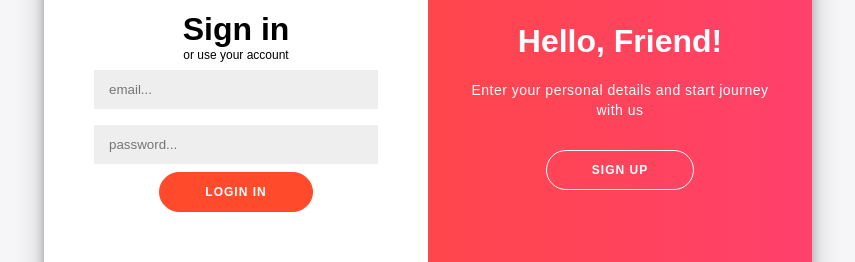
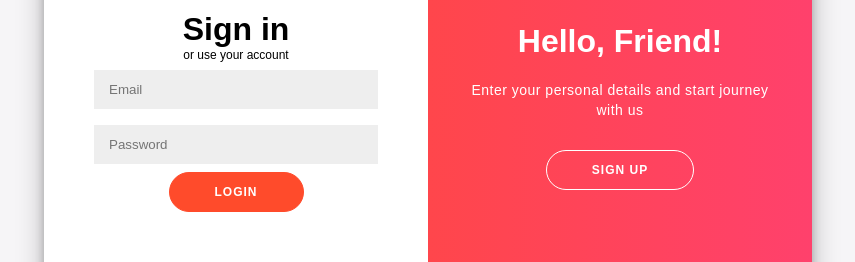
Before and after one commit to taylorplusdavis/csc4402ecommerce, a React (Create React App) app: page / in a window 1280 px wide. Shown: the part 274-536 px from the top of the page, without its empty margins (212-1067 px from the left). Built offline with nearby package versions, Linux system fonts and the light colour scheme.

Commit message:
small changes

```diff
--- a/src/pages/Login/Login.js
+++ b/src/pages/Login/Login.js
@@ -103,9 +103,9 @@ function Login(){
 		<h1 className="wrongep">{loginStatus}</h1>
 			<h1 className="h1login">Sign in</h1>
 			<span className="spanlogin">or use your account</span>
-			<input className="inputlogin" type='email' name='email' placeholder='email...' required onChange={(e)=>setEmail(e.target.value)} />
-			<input className="inputlogin" type='password' name='pwd' placeholder='password...' required onChange={(e)=>setPassword(e.target.value)}/>
-			<button className="buttonlogin" onClick={Loginn}>Login In</button>
+			<input className="inputlogin" type='email' name='email' placeholder='Email' required onChange={(e)=>setEmail(e.target.value)} />
+			<input className="inputlogin" type='password' name='pwd' placeholder='Password' required onChange={(e)=>setPassword(e.target.value)}/>
+			<button className="buttonlogin" onClick={Loginn}>Login</button>
 		</form>
 	</div>
 </div>
```
